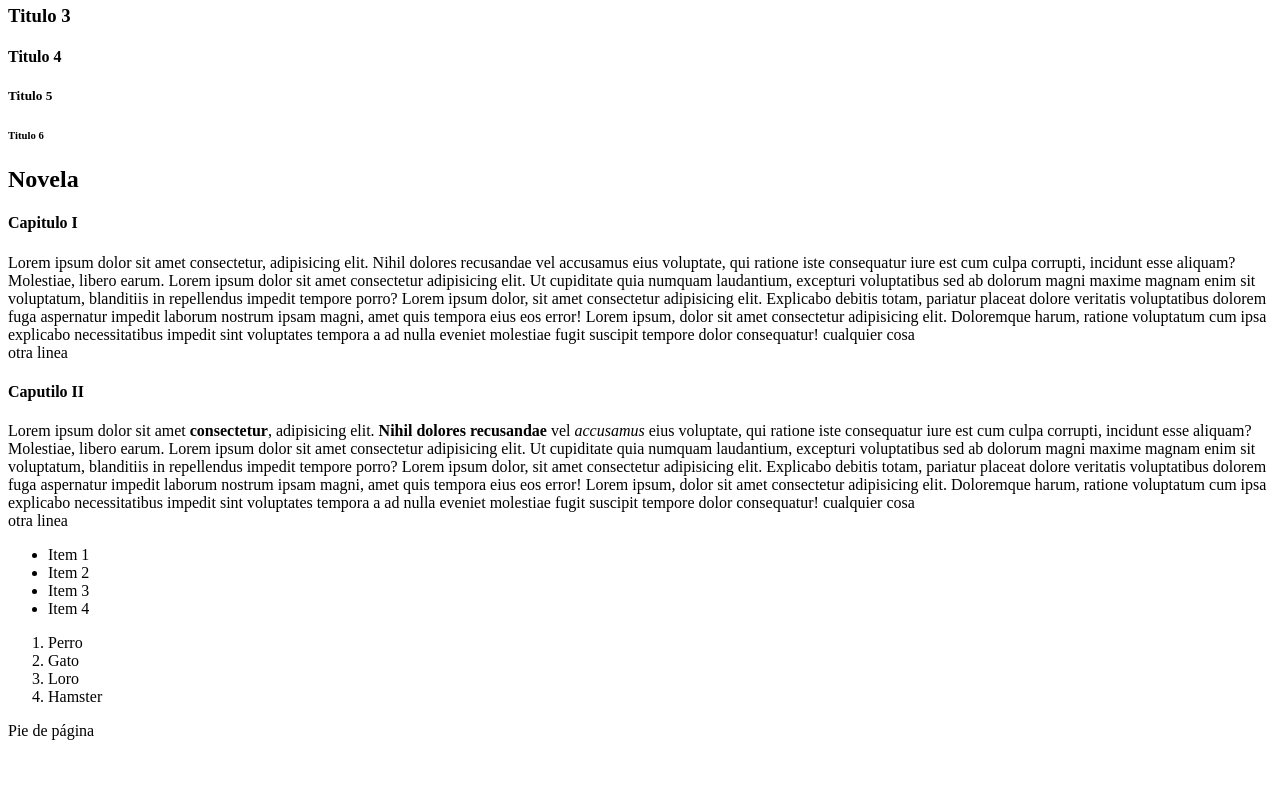
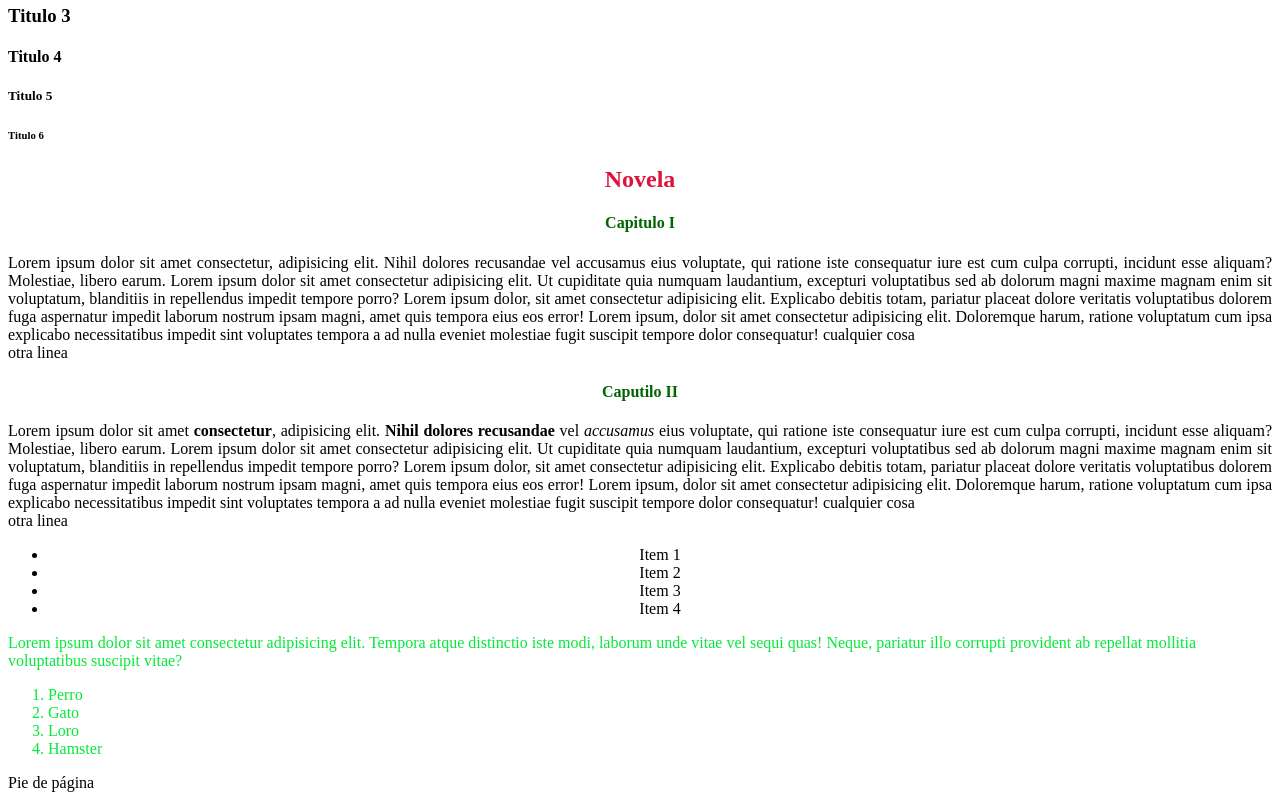
Before and after one commit to debnix/misiontic_ciclo3_grupo14, a plain HTML site: page introduction-html/index.html in a window 1280 px wide. Shown: the part 122-922 px from the top of the page. Before the commit the page ends 870 px from the top, so only its background shows below. Drawn offline with Linux system fonts and the light colour scheme.

Commit message:
introduction-html/style.css

```diff
--- a/introduction-html/index.html
+++ b/introduction-html/index.html
@@ -5,13 +5,15 @@
 		<!--Indicar al navegador que el documento html será en español-->
 		<meta charset="UTF-16" />
 		<title>Mi primera página web</title>
+		<!--Cargar los estilos-->
+		<link rel="stylesheet" href="style.css" />
 	</head>
 
 	<!--Cuerpo del documento-->
 	<body>
 		<!--Cabecera de la página-->
 		<header>
-			<h1>Titulo 1</h1>
+			<h1 style="text-align: center">Titulo 1</h1>
 			<h2>Titulo 2</h2>
 			<h3>Titulo 3</h3>
 			<h4>Titulo 4</h4>
@@ -20,9 +22,9 @@
 		</header>
 		<!--Contenido-->
 		<main>
-			<h2>Novela</h2>
-			<h4>Capitulo I</h4>
-			<p>
+			<h2 id="titulo-principal">Novela</h2>
+			<h4 id="subtitulo-1">Capitulo I</h4>
+			<p class="justificado">
 				Lorem ipsum dolor sit amet consectetur, adipisicing elit. Nihil dolores
 				recusandae vel accusamus eius voluptate, qui ratione iste consequatur
 				iure est cum culpa corrupti, incidunt esse aliquam? Molestiae, libero
@@ -39,8 +41,8 @@
 				consequatur! cualquier cosa <br />
 				otra linea
 			</p>
-			<h4>Caputilo II</h4>
-			<p>
+			<h4 id="subtitulo-2">Caputilo II</h4>
+			<p class="justificado">
 				<span>Lorem</span> ipsum dolor sit amet <strong>consectetur</strong>,
 				adipisicing elit. <b>Nihil dolores recusandae</b> vel
 				<i>accusamus</i> eius voluptate, qui ratione iste consequatur iure est
@@ -60,7 +62,7 @@
 				otra linea
 			</p>
 			<!--Lista-->
-			<div>
+			<div style="text-align: center">
 				<ul>
 					<!--Items-->
 					<li>Item 1</li>
@@ -72,7 +74,13 @@
 			<!--Lista organizada-->
 
 			<!--Crear sección en el contenido de la página-->
-			<section>
+			<section style="color: rgba(6, 233, 59)">
+				<p>
+					Lorem ipsum dolor sit amet consectetur adipisicing elit. Tempora atque
+					distinctio iste modi, laborum unde vitae vel sequi quas! Neque,
+					pariatur illo corrupti provident ab repellat mollitia voluptatibus
+					suscipit vitae?
+				</p>
 				<ol>
 					<li>Perro</li>
 					<li>Gato</li>
--- /dev/null
+++ b/introduction-html/style.css
@@ -0,0 +1,15 @@
+#titulo-principal {
+	color: crimson;
+	text-align: center;
+}
+#subtitulo-1 {
+	text-align: center;
+	color: darkgreen;
+}
+#subtitulo-2 {
+	text-align: center;
+	color: darkgreen;
+}
+.justificado {
+	text-align: justify;
+}
```
